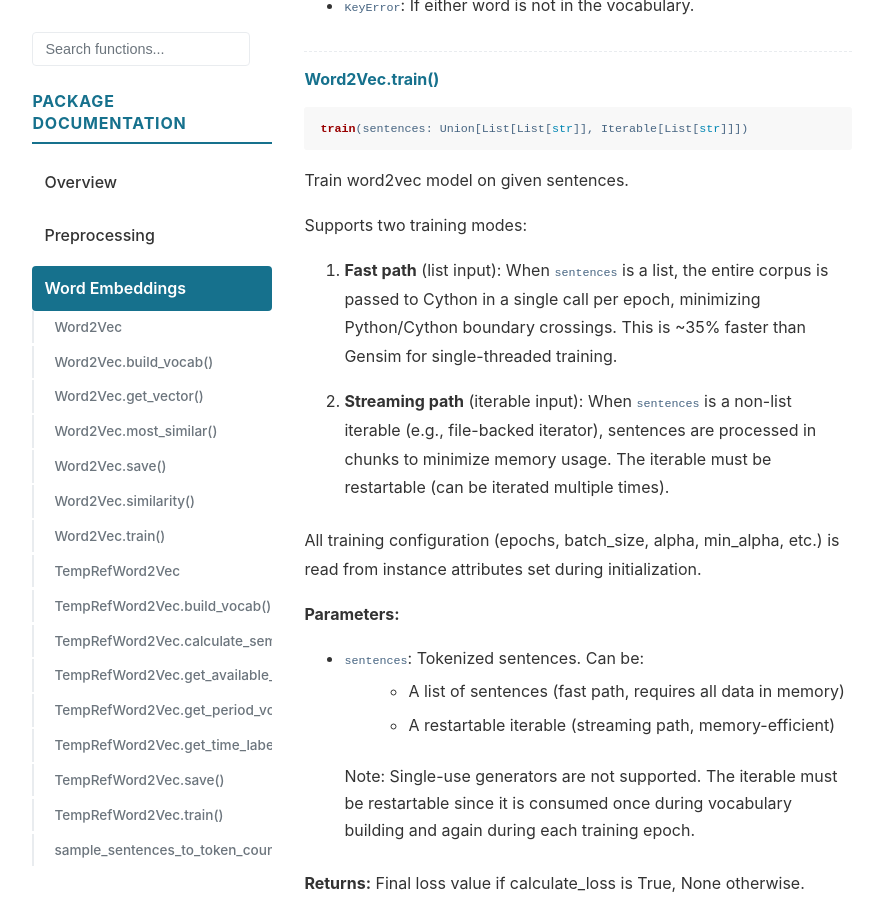
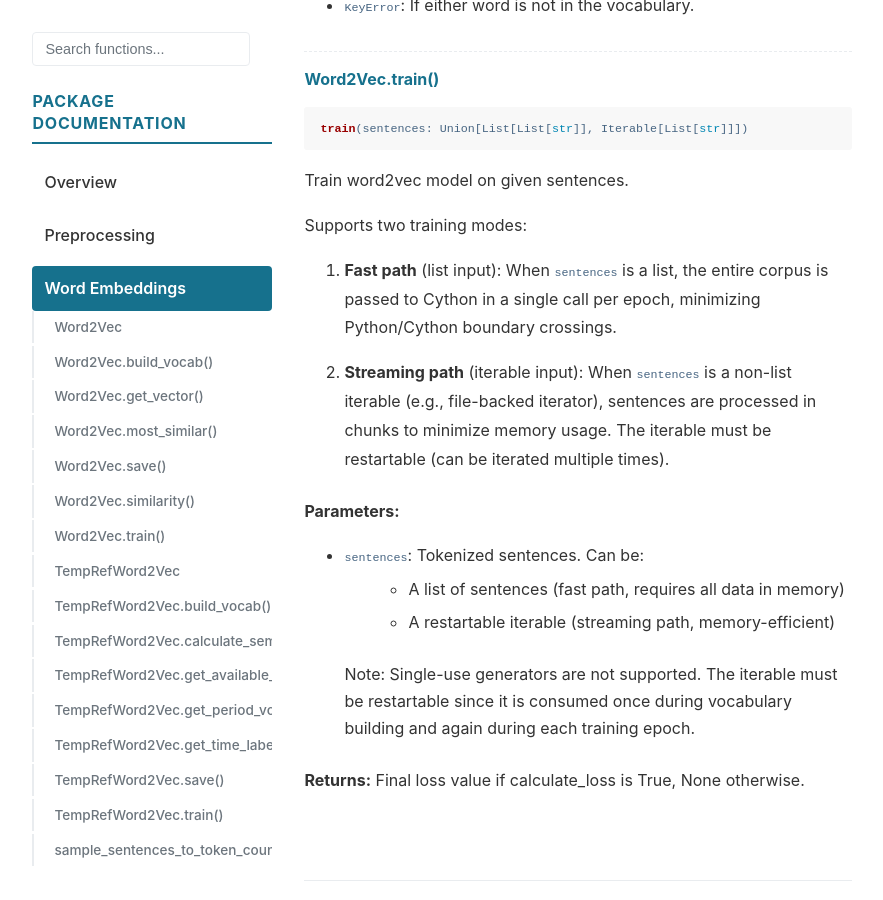
Before and after one commit to mcjkurz/qhchina-web, a Jekyll site: the page built from docs/word_embeddings/index.md, in a window 1280 px wide and 900 px high, scrolled down 6210 px. Shown: the whole window, without its empty margins (198-1081 px from the left). Built offline with Jekyll 4.4.1, drawn with Linux system fonts in a browser that asks for light colours; comment, search, counter and statistics services are not loaded.

Commit message:
Update API docs

```diff
--- a/docs/word_embeddings/index.md
+++ b/docs/word_embeddings/index.md
@@ -269,14 +269,11 @@ Supports two training modes:
 
 1. **Fast path** (list input): When ``sentences`` is a list, the entire corpus
    is passed to Cython in a single call per epoch, minimizing Python/Cython
-   boundary crossings. This is ~35% faster than Gensim for single-threaded training.
+   boundary crossings.
 
 2. **Streaming path** (iterable input): When ``sentences`` is a non-list iterable
    (e.g., file-backed iterator), sentences are processed in chunks to minimize
    memory usage. The iterable must be restartable (can be iterated multiple times).
-
-All training configuration (epochs, batch_size, alpha, min_alpha, etc.) is read
-from instance attributes set during initialization.
 
 **Parameters:**
 - `sentences`: Tokenized sentences. Can be:
```
